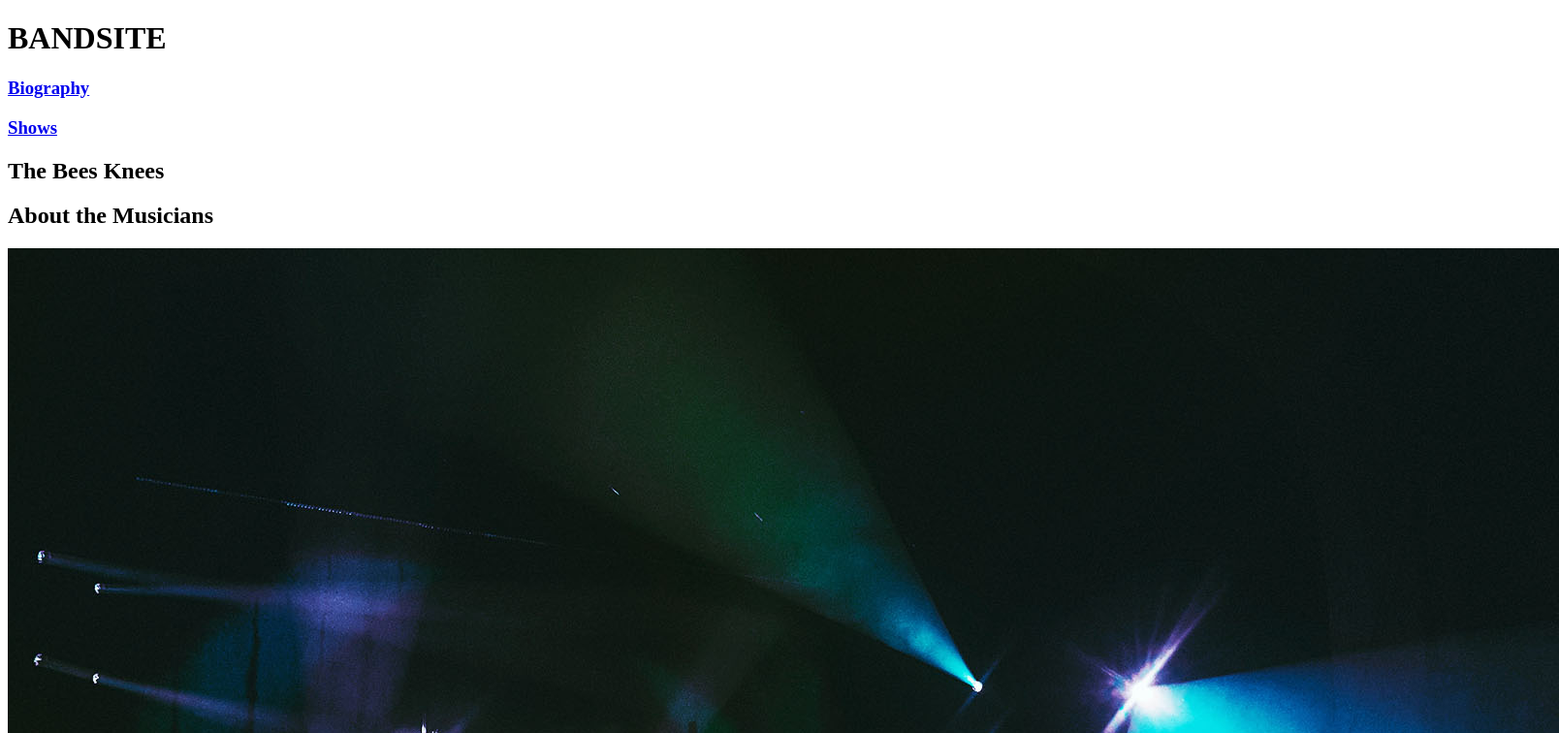
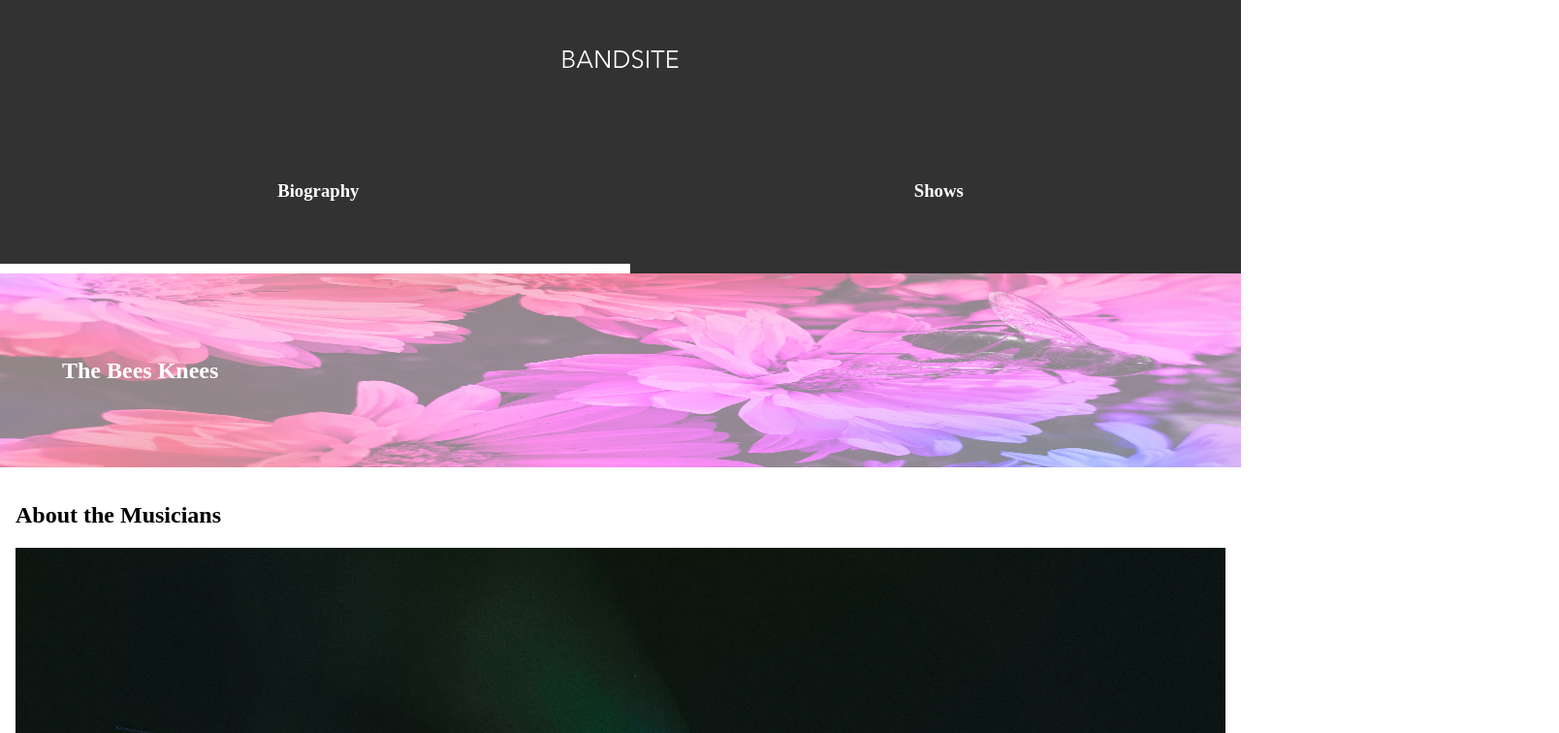
Before and after one commit to lpkathe/Bandsite, a plain HTML site: page sprint-one/index.html in a window 1280 px wide. Shown: the top 756 px of the page at 97% size, 1608 px wide, since content can reach past the window. Drawn offline with Linux system fonts and the light colour scheme.

Commit message:
layout and header, nav, and section1 style

```diff
--- a/sprint-one/index.html
+++ b/sprint-one/index.html
@@ -4,19 +4,24 @@
     <meta charset="UTF-8">
     <meta http-equiv="X-UA-Compatible" content="IE=edge">
     <meta name="viewport" content="width=device-width, initial-scale=1.0">
+    <link rel="stylesheet" href="./styles/style.css">
+    <link rel="stylesheet" href="./styles/normalize.css">
     <title>Document</title>
 </head>
 <body>
-    <header>
-        <h1>BANDSITE</h1>
+    <main>
+    <header class="header">
+        <img class="logo" src="./assets/Logo/Logo-bandsite.svg" alt="Logo-bandsite">
+        <nav class="header__nav">
+            <h3 class="header__nav__tittle"><a class="header__link" href="#">Biography</a></h3>
+            <h3 class="header__nav__tittle"> <a class="header__link" href="#">Shows</a></h3>
+        </nav>
     </header>
-  <nav>
-    <h3><a href="#">Biography</a></h3>
-    <h3> <a href="#">Shows</a></h3>
-  </nav>
-  <section>
-    <h2>The Bees Knees</h2>
-    <article>
+        <section >
+            <article class="section1"><img class="section1__image" src="./assets/images/hero-bio.jpg" alt="Hero-Image">
+    <h2 class="section1__tittle">The Bees Knees</h2>
+            </article>
+    <article class="section2">
         <h2>About the Musicians</h2>
         <img src="../sprint-one/assets/images/band.jpg" alt="Band">
         <p>
@@ -25,7 +30,6 @@
         <p>
             Bryan Teddy, lead vocalist of The Bees Knees
         </p>
-
     </article>
     <article>
         <h3>The Bees Knees</h3>
@@ -58,6 +62,6 @@
       <p>vdvdfvdfdsvsv</p>
 
   </footer>
-
+    </main>
 </body>
 </html>
--- /dev/null
+++ b/sprint-one/styles/style.scss
@@ -0,0 +1,78 @@
+$BandSite-Black: #323232;
+$White: #ffffff;
+main{
+    display: grid;
+    grid-template-columns:16px auto 16px auto 16px auto 16px auto 16px auto 16px auto 16px;
+}
+
+.logo{
+    max-height: 20px;
+    max-width:120px;
+    margin: 4% auto;
+}
+.header{
+    display: flex;
+    background-color:$BandSite-Black;
+    flex-direction: column;
+    margin: 0;
+    width: 100vw;
+    height: fit-content;
+    &::after{
+        border: 5px solid $White;
+        content:"";
+        width: 50%;
+
+    }
+
+
+    &__link{
+        color: $White;
+        text-decoration: none;
+
+    }
+    &__nav{
+        display: flex;
+        justify-content: space-around;
+
+
+
+        &__tittle{
+            margin: 5%;
+            cursor: pointer;
+
+
+        }
+    }
+}
+.section1{
+    height: 200px;
+    width: auto;
+    position: relative;
+
+    &__image{
+    height: 200px;
+    width: 100vw;
+    opacity: 50%;
+    }
+    &__tittle{
+    position: absolute;
+    z-index: 1;
+    color: $White;
+    top: 0px;
+    left: 5%;
+    margin-top: 0px;
+    height: inherit;
+    line-height: 200px;
+    }
+}
+img{
+    width: 100%;
+
+}
+.section2{
+    padding: 16px;
+
+
+
+
+}
```
Also changed, not shown: sprint-one/styles/normalize.css (added), sprint-one/styles/style.css (added), 1 other file.
